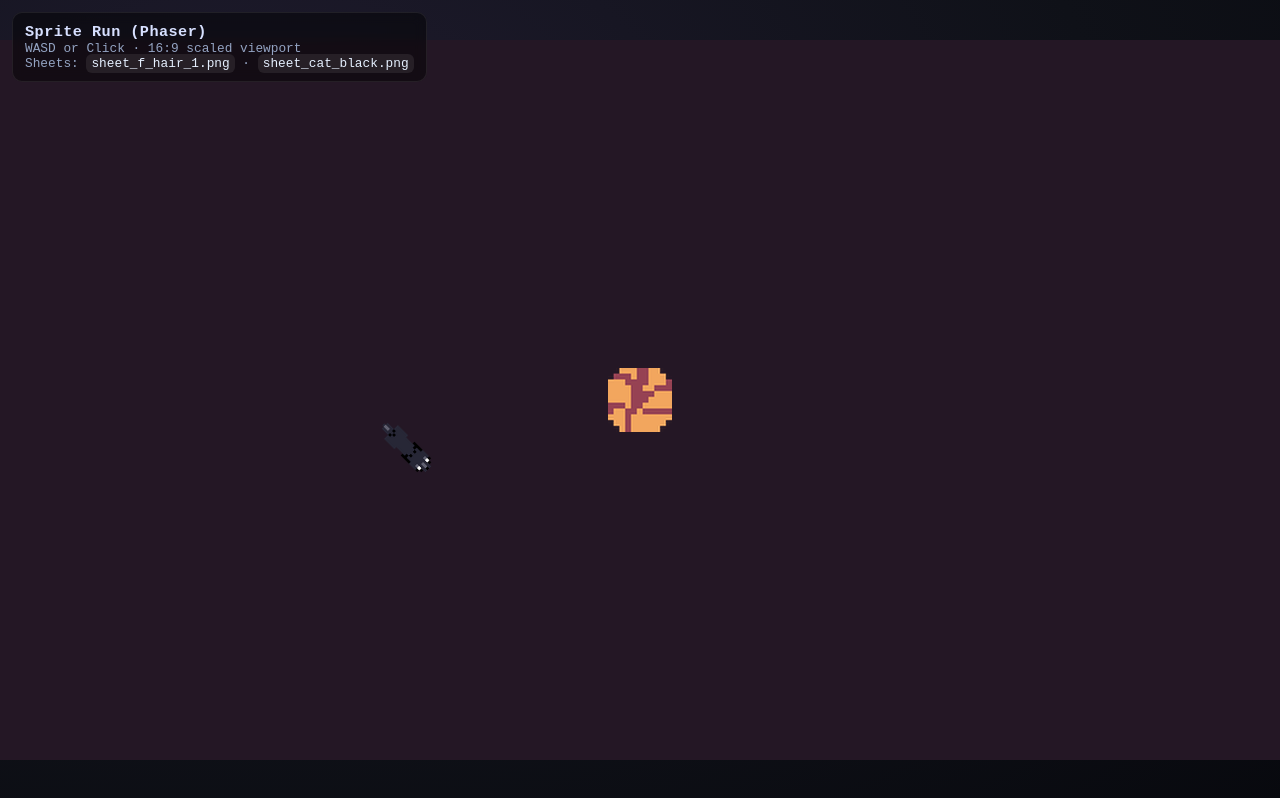
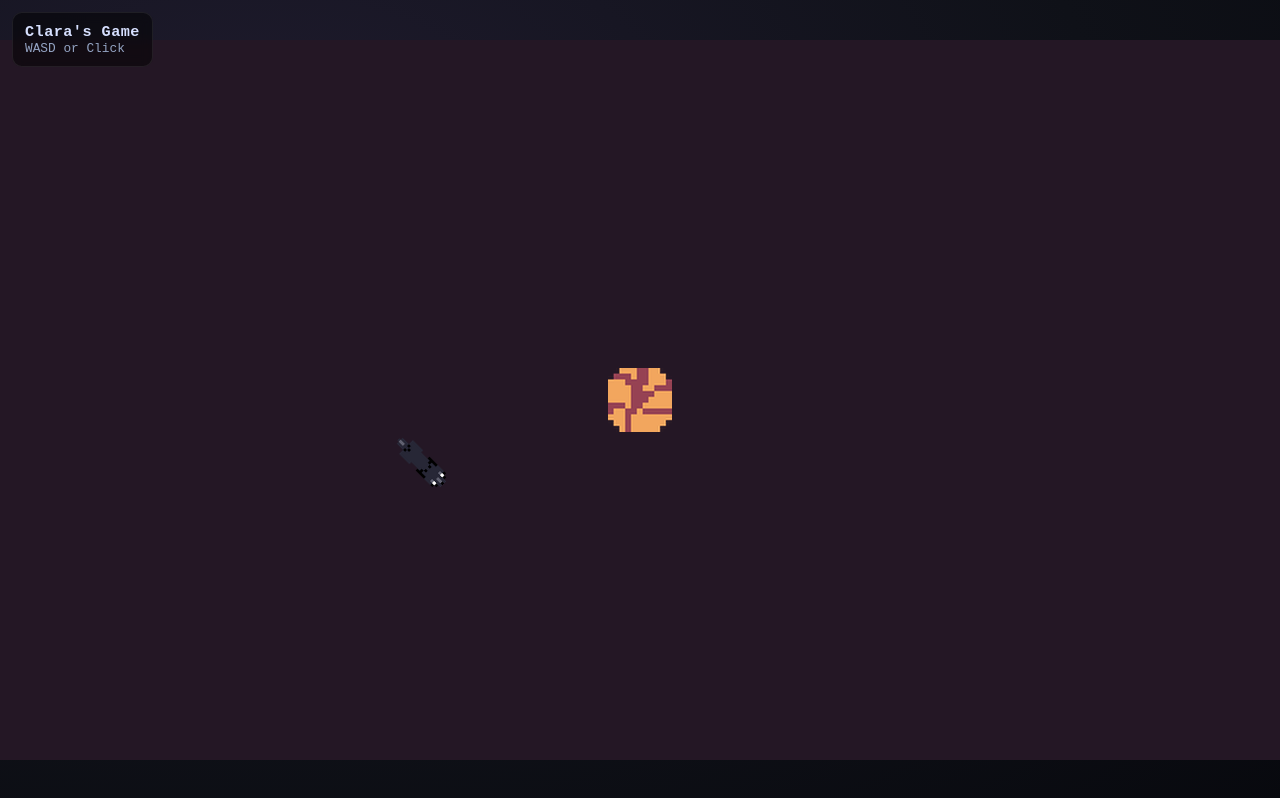
Before and after one commit to ljurgs/game, a website built with Vite: page index.html in a window 1280 px wide. Built offline with nearby package versions, Linux system fonts and the light colour scheme; animation ran at ten frames a second.

Commit message:
chore: rebrand project to 'Clara\'s Game' and cleanup assets
- Update project name in 'package.json' and titles in 'index.html' and 'README.md'.
- Add credits to 'README.md'.
- Remove unused 'cat_black.png' (replaced by sprite sheet).
- Minor style tweaks in 'style.css'.

```diff
--- a/index.html
+++ b/index.html
@@ -3,15 +3,14 @@
 <head>
   <meta charset="UTF-8">
   <meta name="viewport" content="width=device-width, initial-scale=1.0">
-  <title>Pixel Sprite Playground</title>
+  <title>Clara's Game</title>
 </head>
 <body>
   <div class="viewport">
     <div id="game-container"></div>
     <div class="hud">
-      <div class="title">Sprite Run (Phaser)</div>
-      <div class="meta">WASD or Click · 16:9 scaled viewport</div>
-      <div class="meta">Sheets: <code>sheet_f_hair_1.png</code> · <code>sheet_cat_black.png</code></div>
+      <div class="title">Clara's Game</div>
+      <div class="meta">WASD or Click</div>
     </div>
   </div>
   <script type="module" src="/src/main.js"></script>
--- a/package.json
+++ b/package.json
@@ -1,5 +1,5 @@
 {
-  "name": "pixel-sprite-playground",
+  "name": "claras-game",
   "private": true,
   "version": "0.0.1",
   "type": "module",
--- a/src/style.css
+++ b/src/style.css
@@ -46,7 +46,7 @@ body {
   position: absolute;
   top: 12px;
   left: 12px;
-  background: rgba(0, 0, 0, 0.45);
+  background: rgba(0, 0, 0, 0.5);
   border: 1px solid rgba(255, 255, 255, 0.08);
   border-radius: 10px;
   padding: 10px 12px;
```
Also changed, not shown: AGENTS.md (+1 -1 lines), README.md, public/assets/sprites/cat_black.png (deleted).
